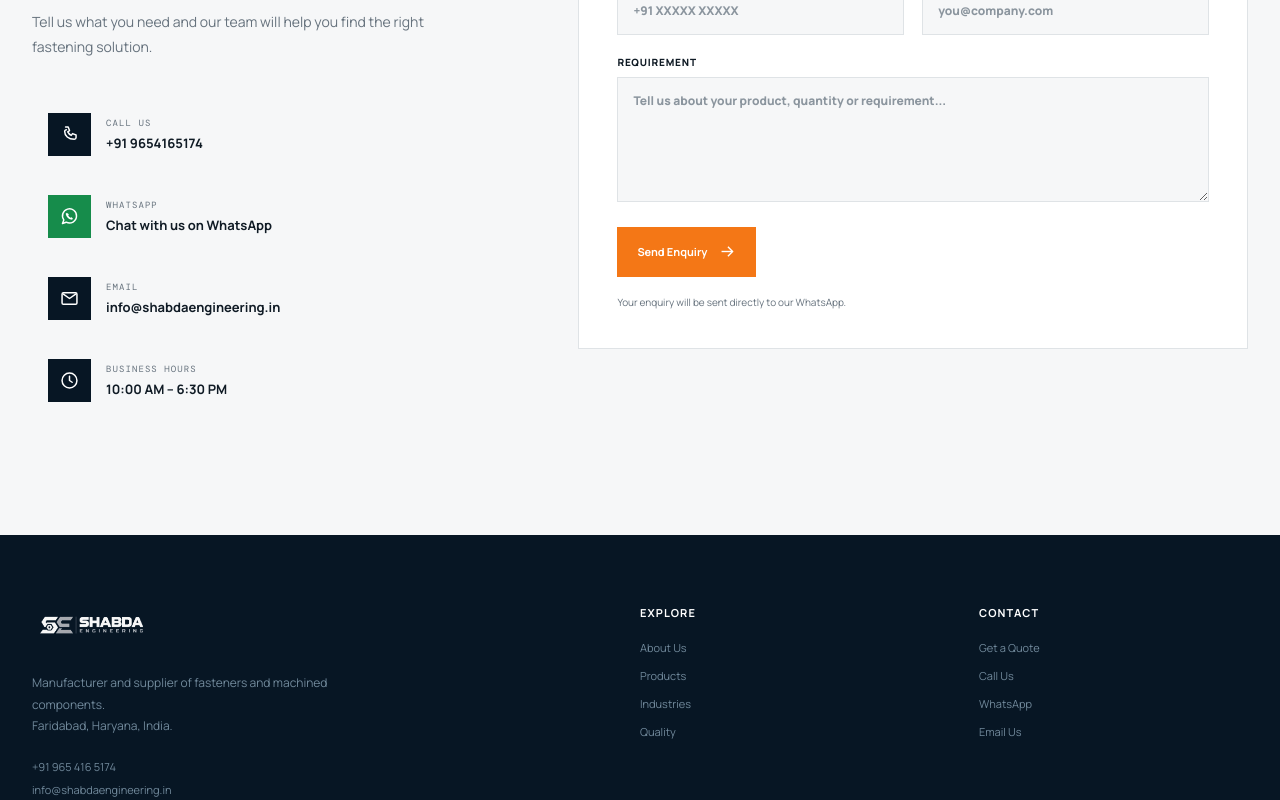
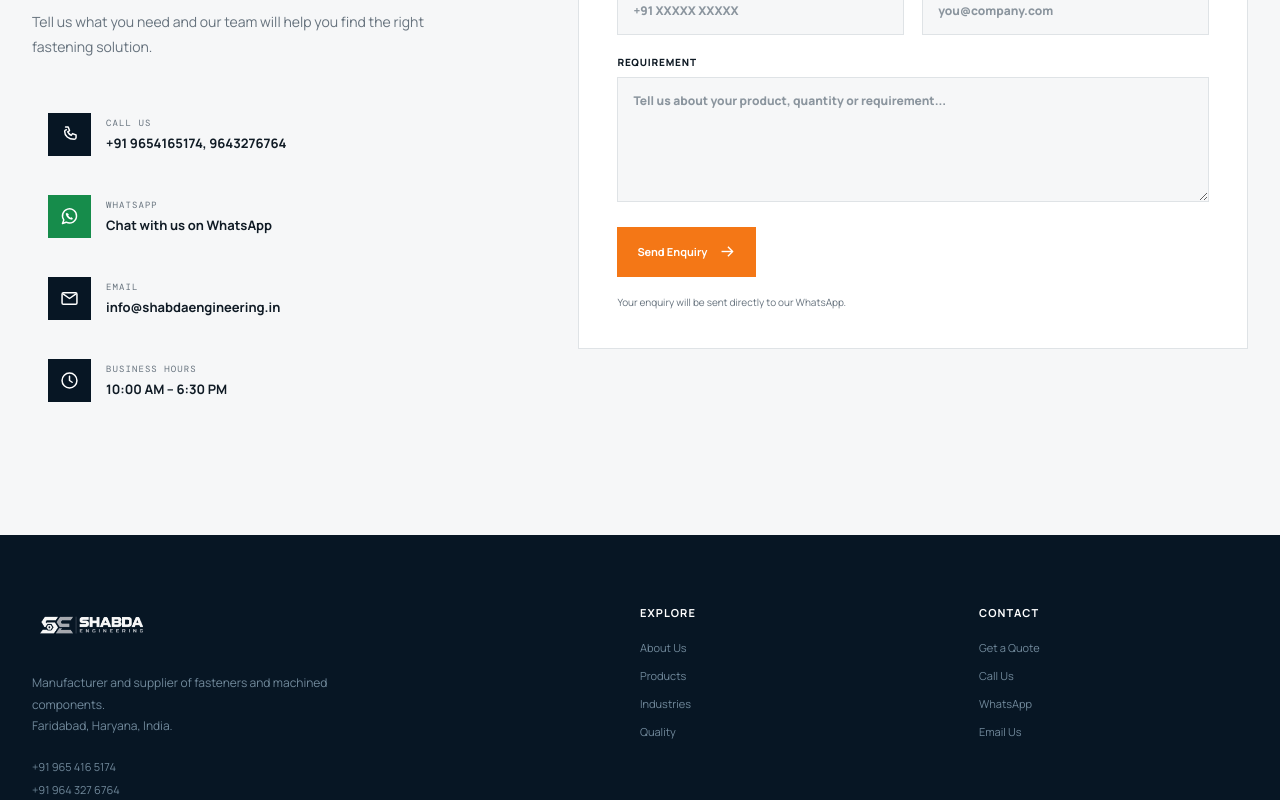
Before and after one commit to vk002tkr/shabda-eng, a Next.js app: page / in a window 1280 px wide. Shown: the part 4900-5700 px from the top of the page. Built offline with nearby package versions, Linux system fonts and the light colour scheme.

Commit message:
Update homepage and site footer

```diff
--- a/app/components/SiteFooter.tsx
+++ b/app/components/SiteFooter.tsx
@@ -37,6 +37,10 @@ export default function SiteFooter() {
 
           <Link href="/#contact">Get a Quote</Link>
 
+          <a href="tel:+919643276764">
+            +91 964 327 6764
+          </a>
+
           <a href="tel:+919654165174">
             +91 965 416 5174
           </a>
--- a/app/page.tsx
+++ b/app/page.tsx
@@ -963,7 +963,7 @@ Thank you.`;
 
                 <div>
                   <span>Call Us</span>
-                  <strong>+91 9654165174</strong>
+                  <strong>+91 9654165174, 9643276764</strong>
                 </div>
               </a>
 
@@ -1114,6 +1114,10 @@ Thank you.`;
                 +91 965 416 5174
               </a>
 
+              <a href="tel:+919643276764">
+                +91 964 327 6764
+              </a>
+
               <a href="mailto:info@shabdaengineering.in">
                 info@shabdaengineering.in
               </a>
```
